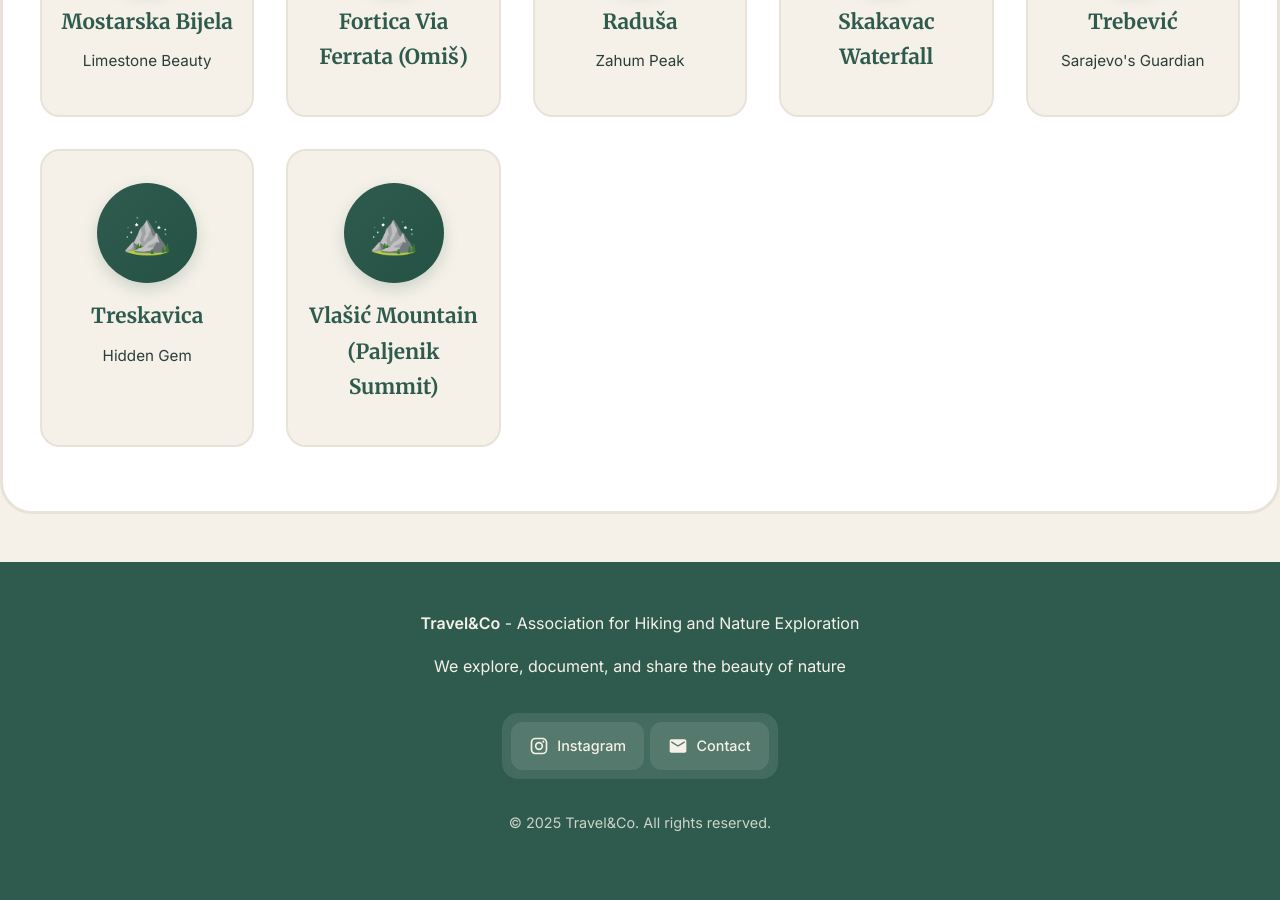
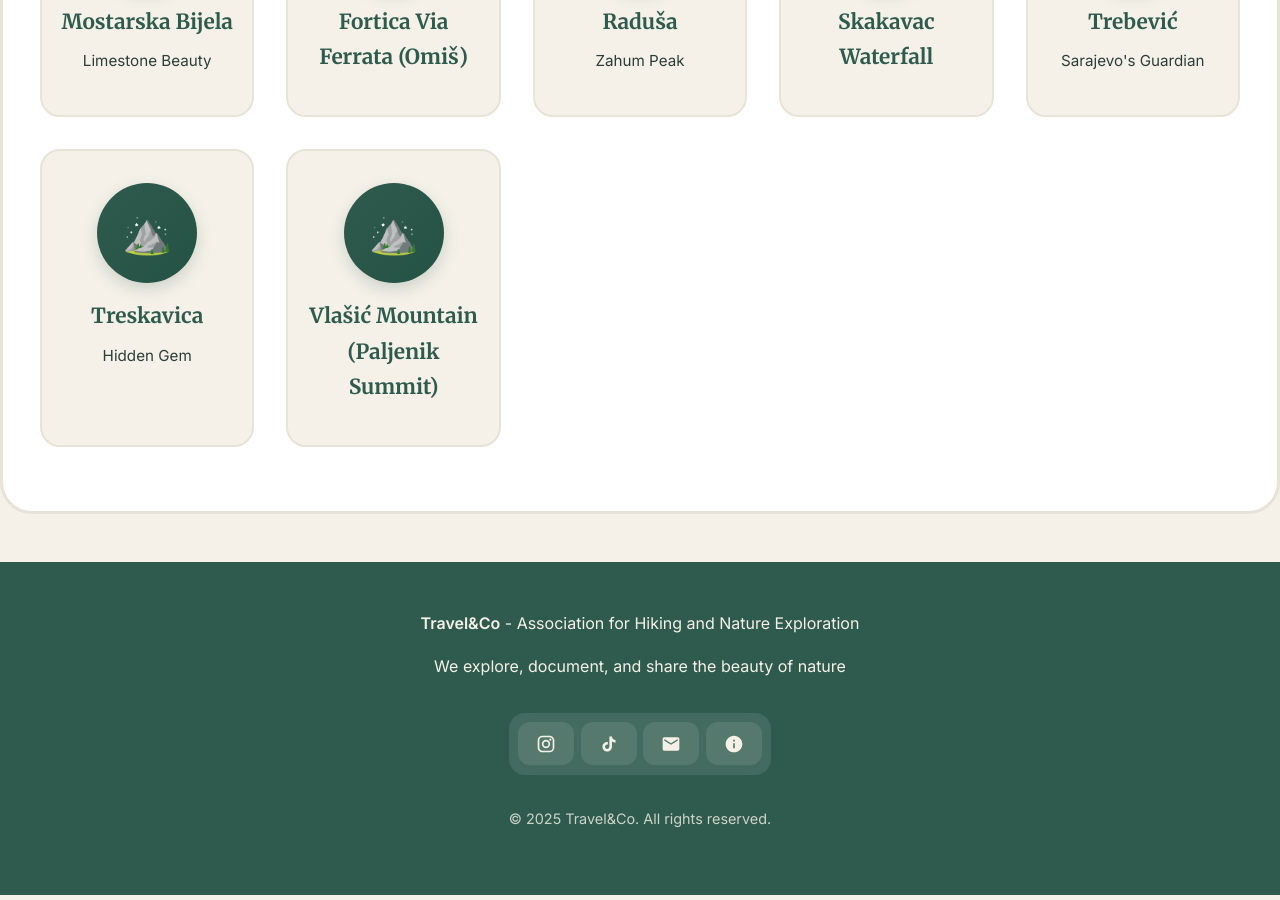
Before and after one commit to travelandco/travelandco.github.io, a Jekyll site: the page built from index.html, in a window 1280 px wide and 900 px high, scrolled down 2191 px. Built offline with Jekyll 4.4.1, drawn with Linux system fonts in a browser that asks for light colours; comment, search, counter and statistics services are not loaded.

Commit message:
Update default.html

```diff
--- a/_layouts/default.html
+++ b/_layouts/default.html
@@ -90,21 +90,33 @@
         <p>We explore, document, and share the beauty of nature</p>
 
         <nav class="footer-nav">
-            <a href="https://www.instagram.com/travelandcohike/" target="_blank" class="footer-item">
+            <a href="https://instagram.com/napravitćemo" target="_blank" class="footer-item" title="Instagram">
                 <span class="icon">
                     <svg viewBox="0 0 24 24" fill="currentColor">
                         <path d="M7.8 2h8.4C19.4 2 22 4.6 22 7.8v8.4a5.8 5.8 0 0 1-5.8 5.8H7.8C4.6 22 2 19.4 2 16.2V7.8A5.8 5.8 0 0 1 7.8 2m-.2 2A3.6 3.6 0 0 0 4 7.6v8.8C4 18.39 5.61 20 7.6 20h8.8a3.6 3.6 0 0 0 3.6-3.6V7.6C20 5.61 18.39 4 16.4 4H7.6m9.65 1.5a1.25 1.25 0 0 1 1.25 1.25A1.25 1.25 0 0 1 17.25 8 1.25 1.25 0 0 1 16 6.75a1.25 1.25 0 0 1 1.25-1.25M12 7a5 5 0 0 1 5 5 5 5 0 0 1-5 5 5 5 0 0 1-5-5 5 5 0 0 1 5-5m0 2a3 3 0 0 0-3 3 3 3 0 0 0 3 3 3 3 0 0 0 3-3 3 3 0 0 0-3-3z"/>
                     </svg>
                 </span>
-                <span class="text">Instagram</span>
             </a>
-            <a href="{{ '/contact' | relative_url }}" class="footer-item">
+            <a href="https://www.tiktok.com/@travelandcohike" target="_blank" class="footer-item" title="TikTok">
+                <span class="icon">
+                    <svg viewBox="0 0 24 24" fill="currentColor">
+                        <path d="M16.6 5.82s.51.5 0 0A4.278 4.278 0 0 1 15.54 3h-3.09v12.4a2.592 2.592 0 0 1-2.59 2.5c-1.42 0-2.6-1.16-2.6-2.6 0-1.72 1.66-3.01 3.37-2.48V9.66c-3.45-.46-6.47 2.22-6.47 5.64 0 3.33 2.76 5.7 5.69 5.7 3.14 0 5.69-2.55 5.69-5.7V9.01a7.35 7.35 0 0 0 4.3 1.38V7.3s-1.88.09-3.24-1.48z"/>
+                    </svg>
+                </span>
+            </a>
+            <a href="{{ '/contact' | relative_url }}" class="footer-item" title="Contact">
                 <span class="icon">
                     <svg viewBox="0 0 24 24" fill="currentColor">
                         <path d="M20 4H4c-1.1 0-1.99.9-1.99 2L2 18c0 1.1.9 2 2 2h16c1.1 0 2-.9 2-2V6c0-1.1-.9-2-2-2zm0 4l-8 5-8-5V6l8 5 8-5v2z"/>
                     </svg>
                 </span>
-                <span class="text">Contact</span>
+            </a>
+            <a href="{{ '/resources' | relative_url }}" class="footer-item" title="Resources">
+                <span class="icon">
+                    <svg viewBox="0 0 24 24" fill="currentColor">
+                        <path d="M12 2C6.48 2 2 6.48 2 12s4.48 10 10 10 10-4.48 10-10S17.52 2 12 2zm1 15h-2v-6h2v6zm0-8h-2V7h2v2z"/>
+                    </svg>
+                </span>
             </a>
         </nav>
 
```
